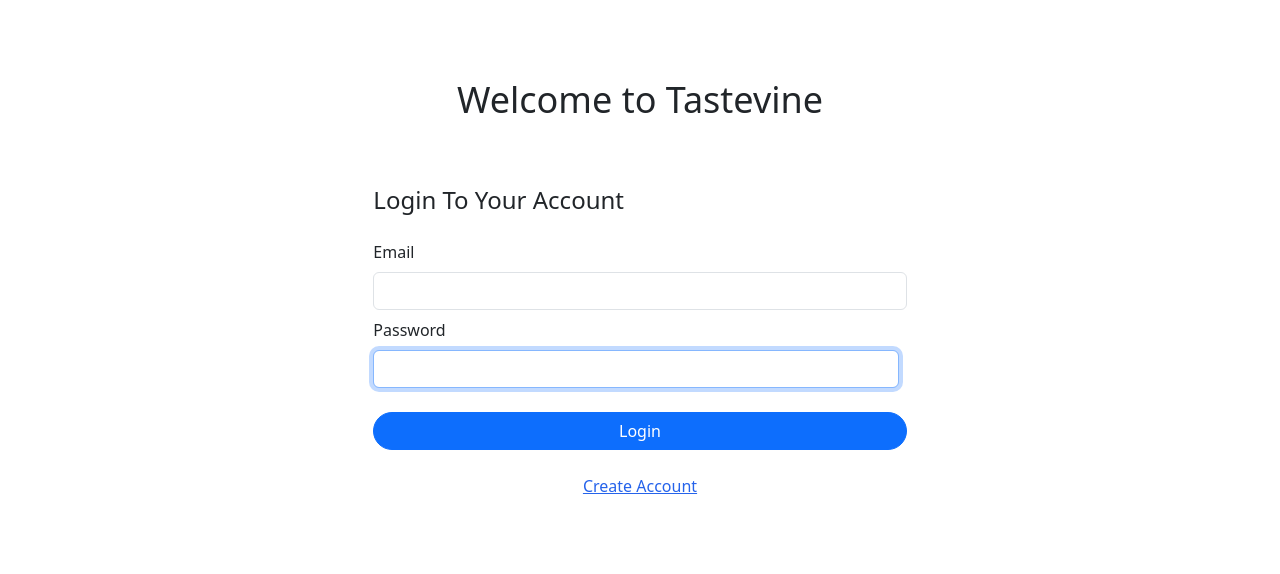
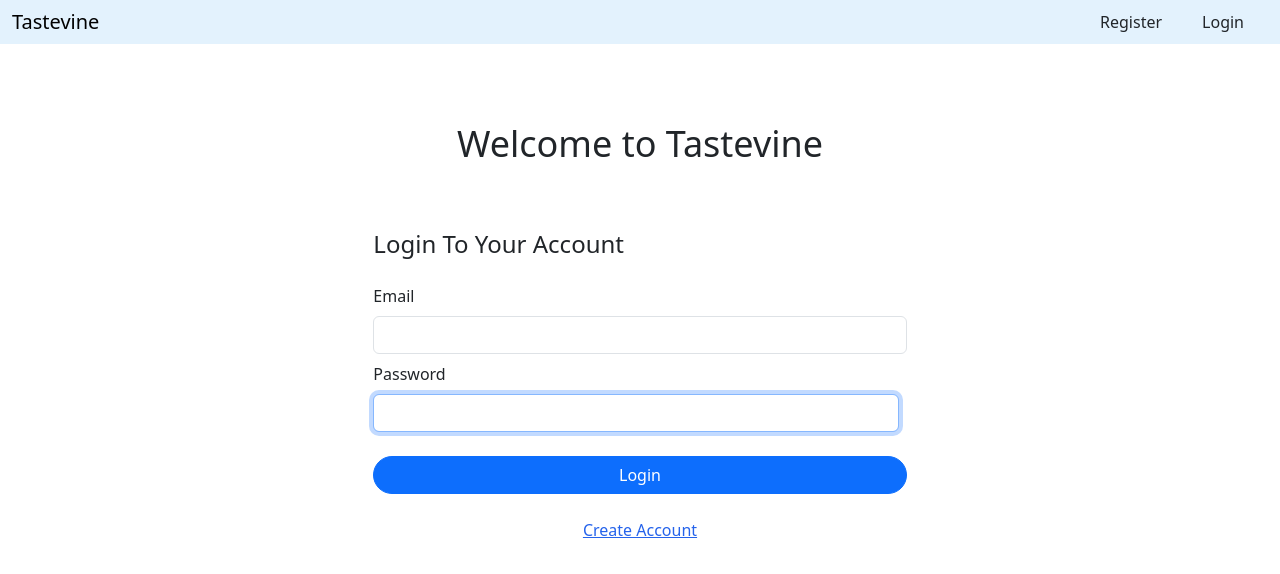
Before and after one commit to triciaswift/tastevine-client, a React (Vite) app: page /login in a window 1280 px wide. Shown: the top 574 px of the page. Built offline with nearby package versions, Linux system fonts and the light colour scheme.

Commit message:
Added navbard and updated authorization

```diff
--- a/src/components/nav/NavBar.jsx
+++ b/src/components/nav/NavBar.jsx
@@ -1,3 +1,41 @@
-export const NavBar = () => {
-  return <></>;
+/* eslint-disable react/prop-types */
+import { Link, useNavigate } from "react-router-dom";
+
+export const NavBar = ({ token, setToken }) => {
+  const navigate = useNavigate();
+
+  return (
+    <nav className="navbar p-0" style={{ backgroundColor: "#e3f2fd" }}>
+      <div className="container-fluid">
+        <a className="navbar-brand">Tastevine</a>
+        <div className="flex max-h-full">
+          {token ? <div>Navbar for logged in user</div> : ""}
+        </div>
+        <div>
+          {token ? (
+            <div className="hover:bg-cyan-600/90 py-2.5 px-3">
+              <button
+                className=""
+                onClick={() => {
+                  setToken("");
+                  navigate("/login");
+                }}
+              >
+                Logout
+              </button>
+            </div>
+          ) : (
+            <div className="flex">
+              <div className="mr-2 py-2.5 px-3 hover:bg-cyan-600/90">
+                <Link to="/register">Register</Link>
+              </div>
+              <div className="mr-2 py-2.5 px-3 hover:bg-cyan-600/90">
+                <Link to="/login">Login</Link>
+              </div>
+            </div>
+          )}
+        </div>
+      </div>
+    </nav>
+  );
 };
--- a/src/views/ApplicationViews.jsx
+++ b/src/views/ApplicationViews.jsx
@@ -2,12 +2,14 @@
 import { Route, Routes } from "react-router-dom";
 import { Register } from "../auth/Register";
 import { Login } from "../auth/Login";
+import { Authorized } from "./Authorized";
 
 export const ApplicationViews = ({ token, setToken }) => {
   return (
     <Routes>
       <Route path="/register" element={<Register setToken={setToken} />} />
       <Route path="/login" element={<Login setToken={setToken} />} />
+      <Route element={<Authorized token={token} />}></Route>
     </Routes>
   );
 };
--- a/src/views/Authorized.jsx
+++ b/src/views/Authorized.jsx
@@ -1,3 +1,9 @@
-export const Authorized = () => {
-  return <></>;
+/* eslint-disable react/prop-types */
+import { Navigate, Outlet } from "react-router-dom";
+
+export const Authorized = ({ token }) => {
+  if (token) {
+    return <Outlet />;
+  }
+  return <Navigate to="/login" replace />;
 };
```
